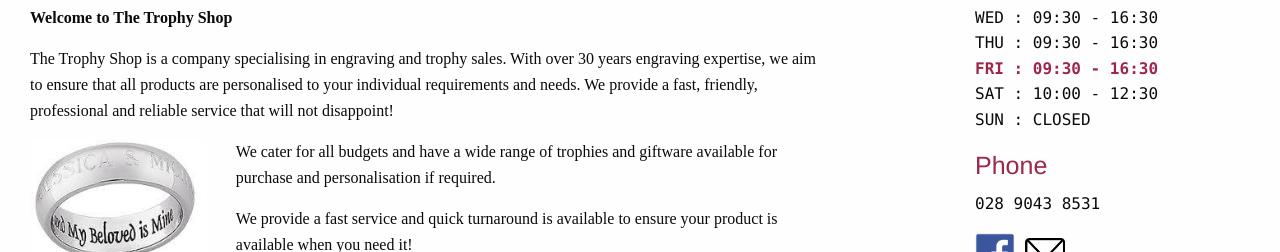
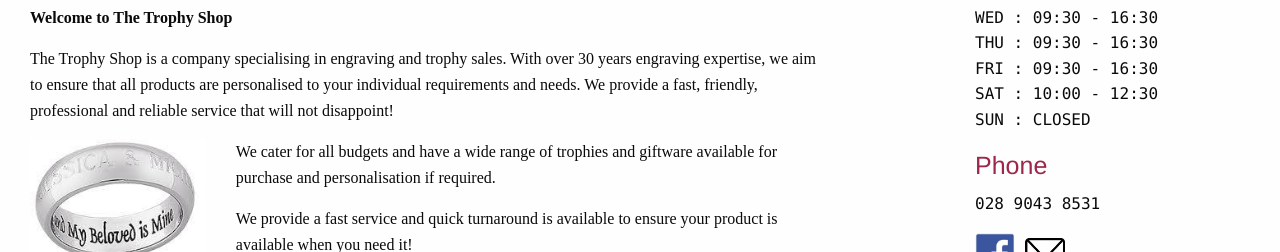
Before and after one commit to rmccarter721/johnhincheywebsite, a Jekyll site: the page built from index.html, in a window 1280 px wide. Shown: the part 573-825 px from the top of the page. Built offline with Jekyll 4.4.1, drawn with Linux system fonts in a browser that asks for light colours; nearby versions of some CDN libraries; some web fonts are replaced.

Commit message:
Removing coloring from sidebar

```diff
--- a/_includes/sideBar.html
+++ b/_includes/sideBar.html
@@ -13,21 +13,21 @@
           {% capture currentday %}{{'now' | date: '%a'}}{% endcapture %}
 
           <ul class="sidebar">
-            <li{% if currentday == "Mon" %} class="bold" {% endif %}>MON : 09:30 - 16:30</li>
-            <li{% if currentday == "Tue" %} class="bold"{% endif %}>TUE : 09:30 - 16:30</li>
-            <li{% if currentday == "Wed" %} class="bold"{% endif %}>WED : 09:30 - 16:30</li>
-            <li{% if currentday == "Thu" %} class="bold"{% endif %}>THU : 09:30 - 16:30</li>
-            <li{% if currentday == "Fri" %} class="bold"{% endif %}>FRI : 09:30 - 16:30</li>
-            <li{% if currentday == "Sat" %} class="bold"{% endif %}>SAT : 10:00 - 12:30</li>
-            <li{% if currentday == "Sun" %} class="bold"{% endif %}>SUN : CLOSED</li>
+            <li>MON : 09:30 - 16:30</li>
+            <li>TUE : 09:30 - 16:30</li>
+            <li>WED : 09:30 - 16:30</li>
+            <li>THU : 09:30 - 16:30</li>
+            <li>FRI : 09:30 - 16:30</li>
+            <li>SAT : 10:00 - 12:30</li>
+            <li>SUN : CLOSED</li>
           </ul>
           <h4>Phone</h4>
           <ul class="sidebar">
             <li>028 9043 8531</li>
           </ul>
           <ul class="sidebar">
-            <li><a href="https://facebook.com/thetrophyshop" target="_blank"><img src="img/facebook.png" class="facebook"></a>
-            <a href="mailto:thetrophyshop@hotmail.co.uk?subject=Website Enquiry"><img src="img/email.png" class="email"></a></li>
+            <li><a href="https://facebook.com/thetrophyshop" target="_blank"><img src="img/facebook.png" class="facebook" /></a>
+            <a href="mailto:thetrophyshop@hotmail.co.uk?subject=Website Enquiry"><img src="img/email.png" class="email" /></a></li>
           </ul>
           <h4 class="bold">Cash Only<h4>
         </div>
```
